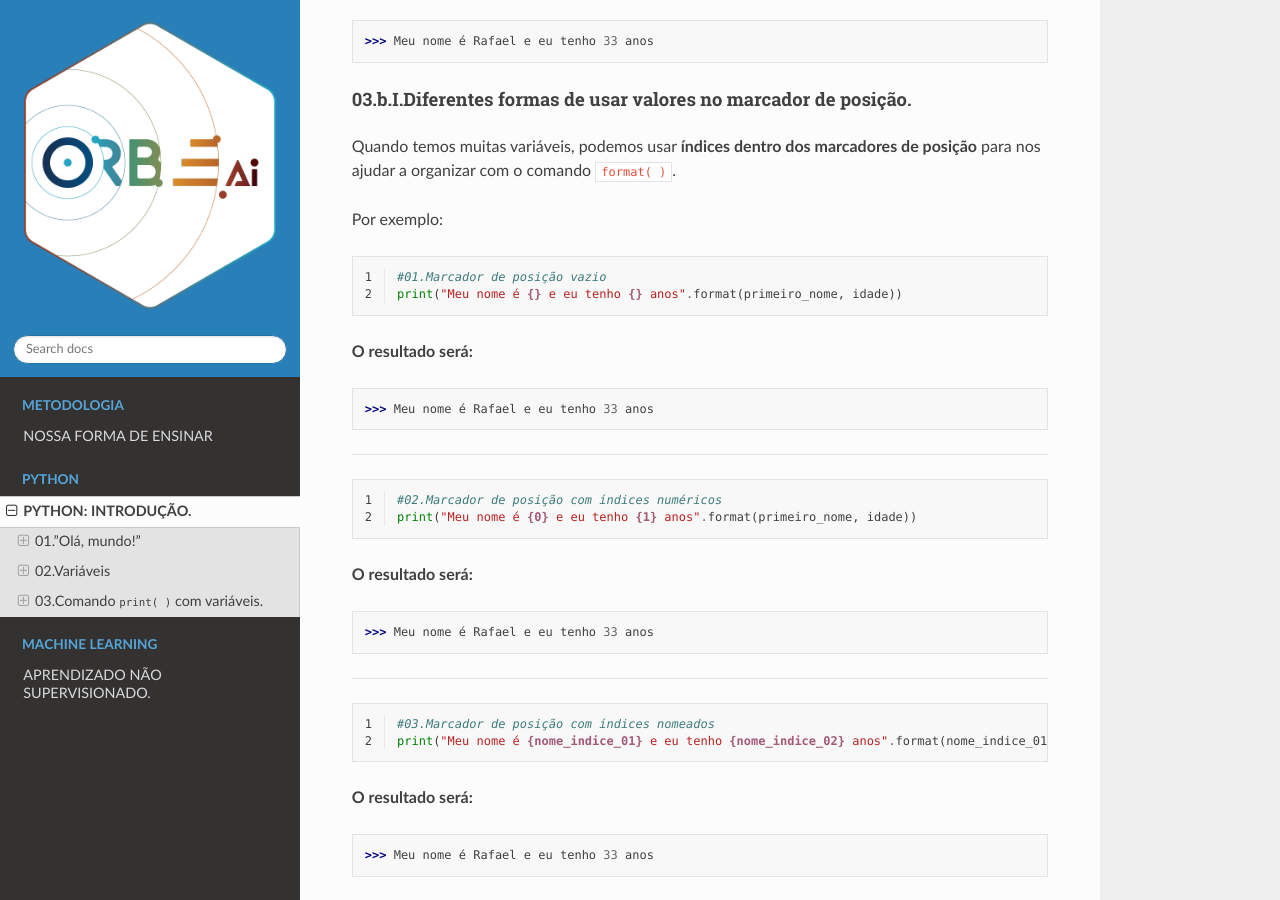
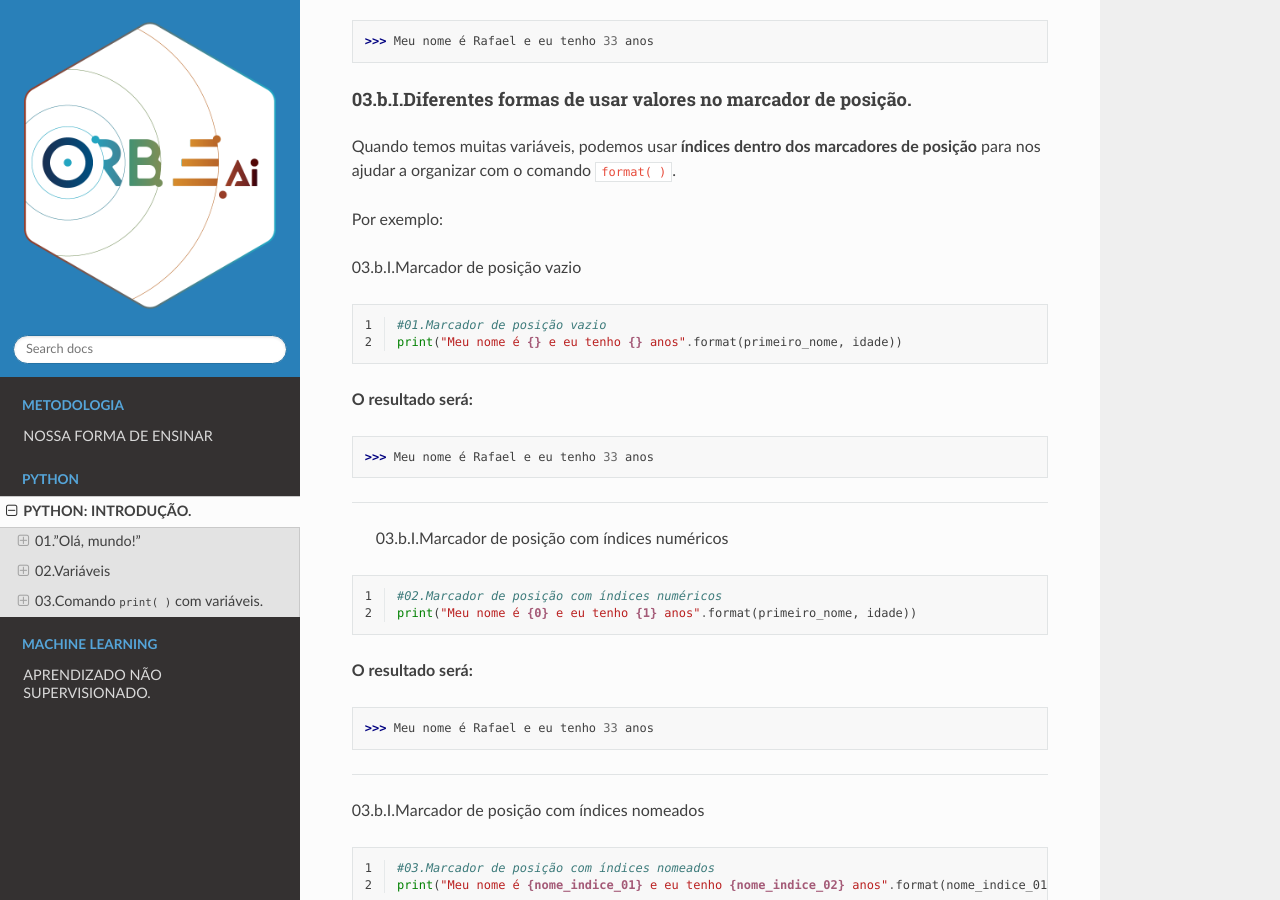
Before and after one commit to OrbeAI/rtd-python, a Sphinx documentation site: the page built from docs/source/python_introducao.rst, in a window 1280 px wide and 900 px high, scrolled down 5162 px. Built offline with Sphinx 7.4.7 and the Read the Docs theme 2.0.0, drawn with Linux system fonts in a browser that asks for light colours.

Commit message:
Update python_introducao.rst

```diff
--- a/docs/source/python_introducao.rst
+++ b/docs/source/python_introducao.rst
@@ -271,6 +271,8 @@ Quando temos muitas variáveis, podemos usar **índices dentro dos marcadores de
 Por exemplo:
 
 
+03.b.I.Marcador de posição vazio
+
 .. code-block:: python
    :linenos:
 
@@ -287,6 +289,7 @@ Por exemplo:
 
 ______________________________________________________________________________________________________
 
+ 03.b.I.Marcador de posição com índices numéricos
 
 .. code-block:: python
    :linenos:
@@ -303,6 +306,7 @@ ________________________________________________________________________________
 
 ________________________________________________________________________________________________________
 
+03.b.I.Marcador de posição com índices nomeados
 
 .. code-block:: python
    :linenos:
```
